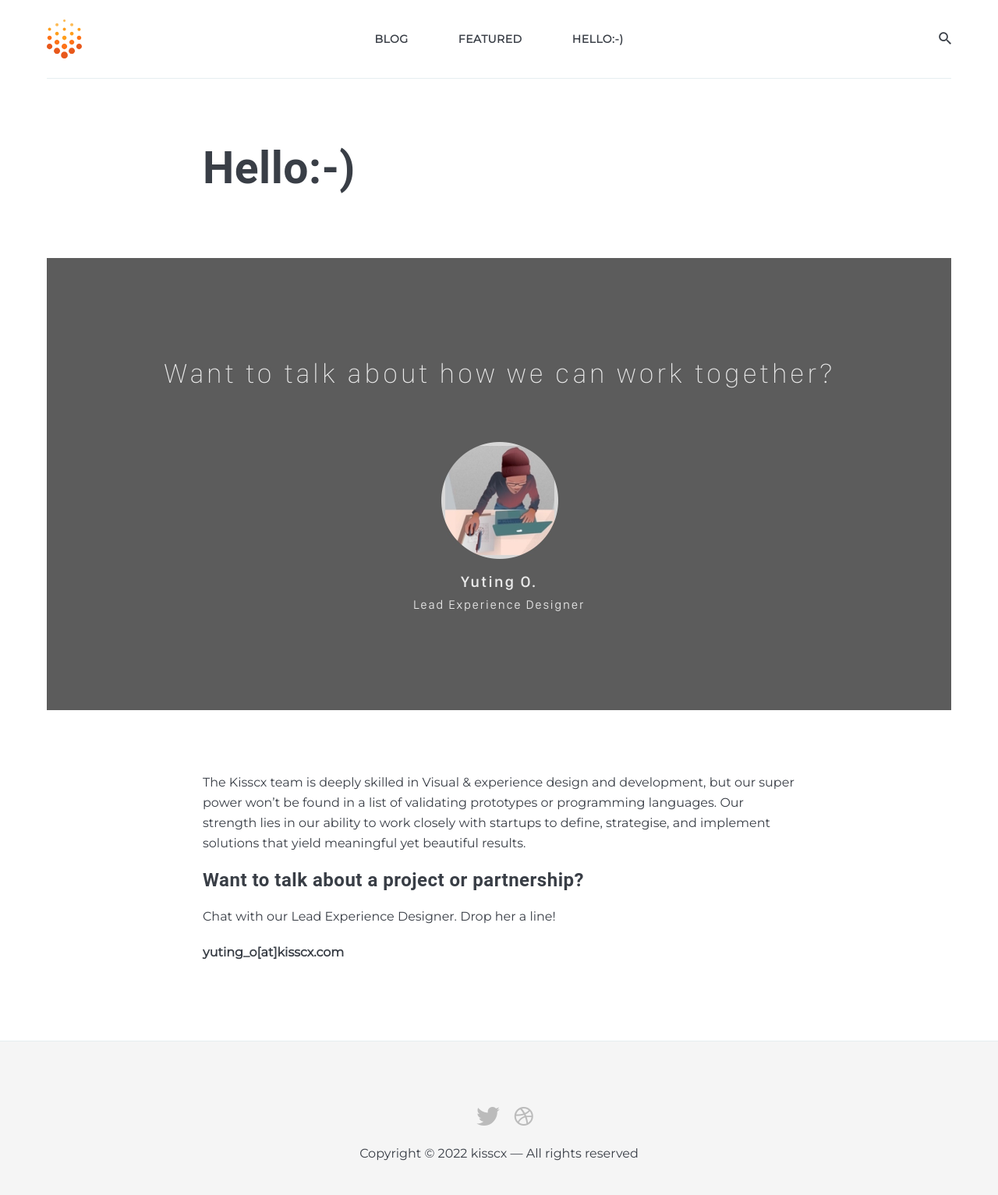
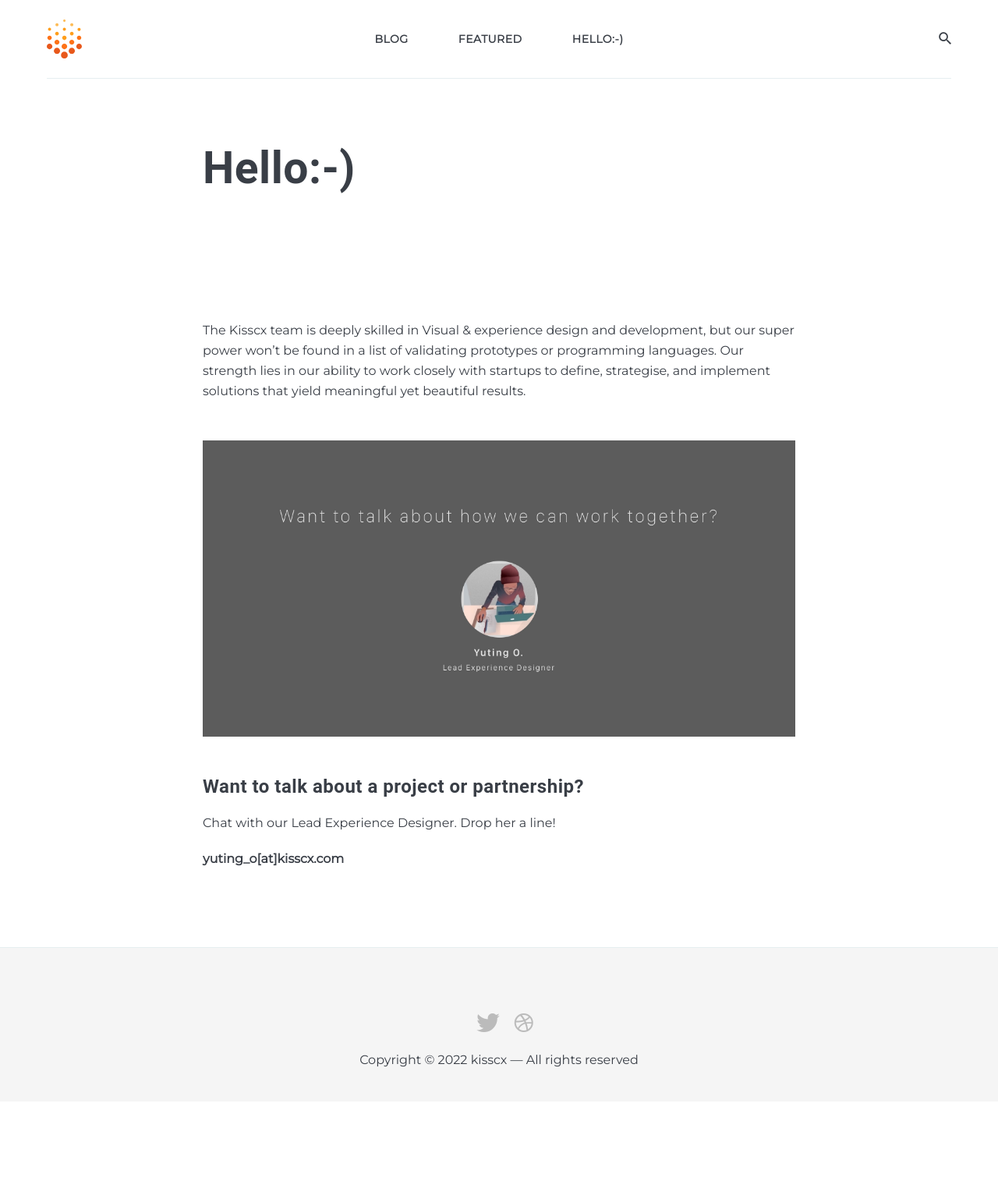
Before and after one commit to aimo-mala/aimo-mala.github.io, a Jekyll site: the page built from _pages/Hello.md, in a window 1280 px wide. Shown: the whole page at 78% size. Built offline with Jekyll 4.4.1, drawn with Linux system fonts in a browser that asks for light colours; nearby versions of some CDN libraries; after the commit the page ends 1413 px from its top, so only the background shows below that.

Commit message:
update contact

```diff
--- a/_pages/Hello.md
+++ b/_pages/Hello.md
@@ -2,12 +2,13 @@
 layout: page
 title: Hello:-)
 permalink: /Contact/
-image: cover_contact.jpg
+image:
 ---
 
 The Kisscx team is deeply skilled in Visual & experience design and development, but our super power won’t be found in a list of validating prototypes or programming languages. Our strength lies in our ability to work closely with startups to define, strategise, and implement solutions that yield meaningful yet beautiful results.
 
 
+![)]({{ site.baseurl }}/images/cover_contact.jpg)
 
 
 ### Want to talk about a project or partnership?
```
